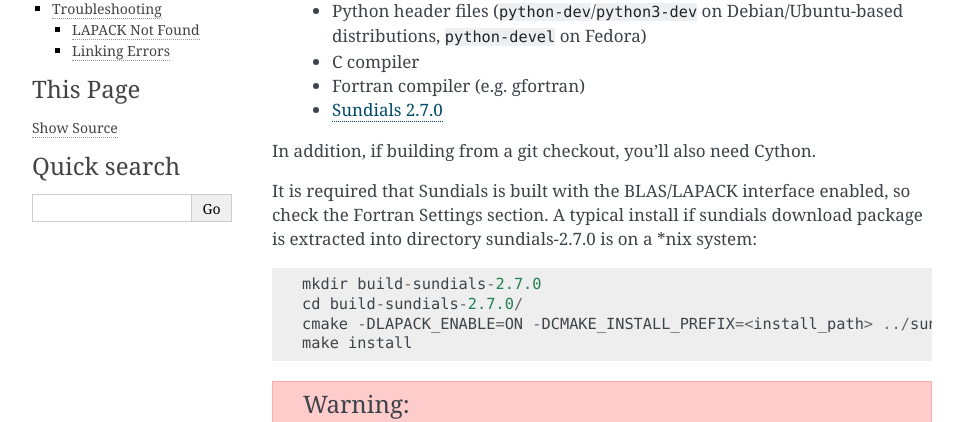
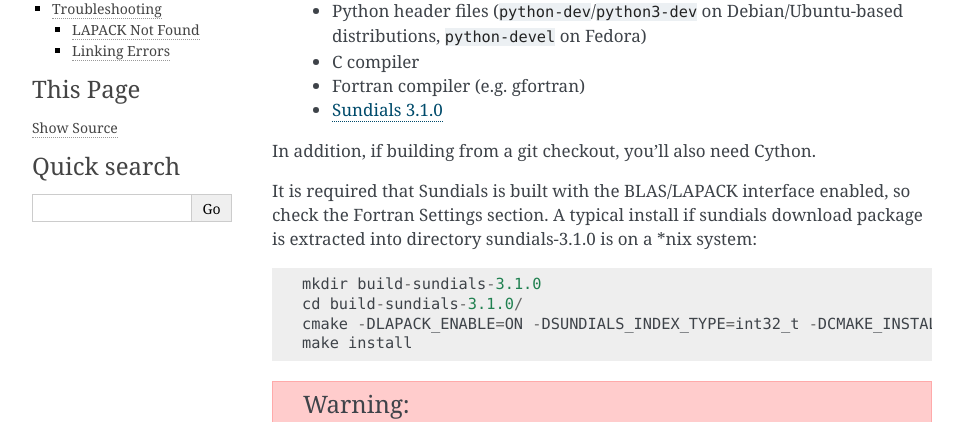
Before and after one commit to bmcage/odes, a Sphinx documentation site: the page built from docs/installation.rst, in a window 1280 px wide and 900 px high. Shown: the part 243-665 px from the top of the window, without its empty margins (148-1111 px from the left). Built offline with Sphinx 7.4.7, drawn with Linux system fonts in a browser that asks for light colours.

Commit message:
start of conversion to sundials 3.1.0 TODO:  1/ update interface further  2/ SUNDIALS_INDEX_TYPE should be settable

```diff
--- a/docs/installation.rst
+++ b/docs/installation.rst
@@ -10,17 +10,17 @@ Before building ``odes``, you need to have installed:
       distributions, ``python-devel`` on Fedora)
     * C compiler
     * Fortran compiler (e.g. gfortran)
-    * `Sundials 2.7.0 <https://computation.llnl.gov/casc/sundials/download/download.html>`_
+    * `Sundials 3.1.0 <https://computation.llnl.gov/casc/sundials/download/download.html>`_
 
 In addition, if building from a git checkout, you'll also need Cython.
 
 It is required that Sundials is built with the BLAS/LAPACK interface enabled, so check
 the Fortran Settings section. A typical install if sundials download package is
-extracted into directory sundials-2.7.0 is on a \*nix system::
+extracted into directory sundials-3.1.0 is on a \*nix system::
 
-    mkdir build-sundials-2.7.0
-    cd build-sundials-2.7.0/
-    cmake -DLAPACK_ENABLE=ON -DCMAKE_INSTALL_PREFIX=<install_path> ../sundials-2.7.0/
+    mkdir build-sundials-3.1.0
+    cd build-sundials-3.1.0/
+    cmake -DLAPACK_ENABLE=ON -DSUNDIALS_INDEX_TYPE=int32_t -DCMAKE_INSTALL_PREFIX=<install_path> ../sundials-3.1.0/
     make install
 
 .. warning::
```
Also changed, not shown: .travis.yml, 3 other files.
